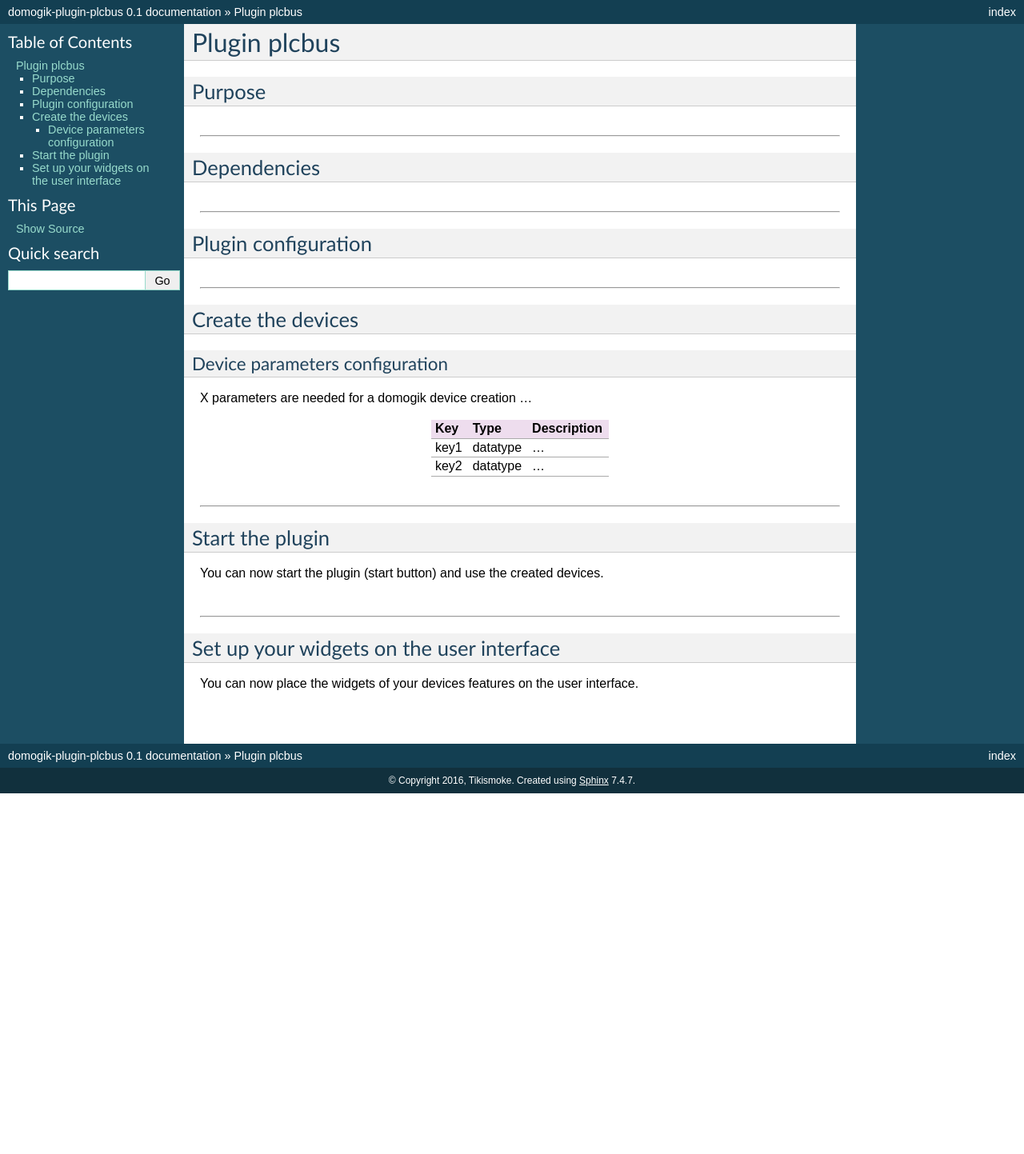
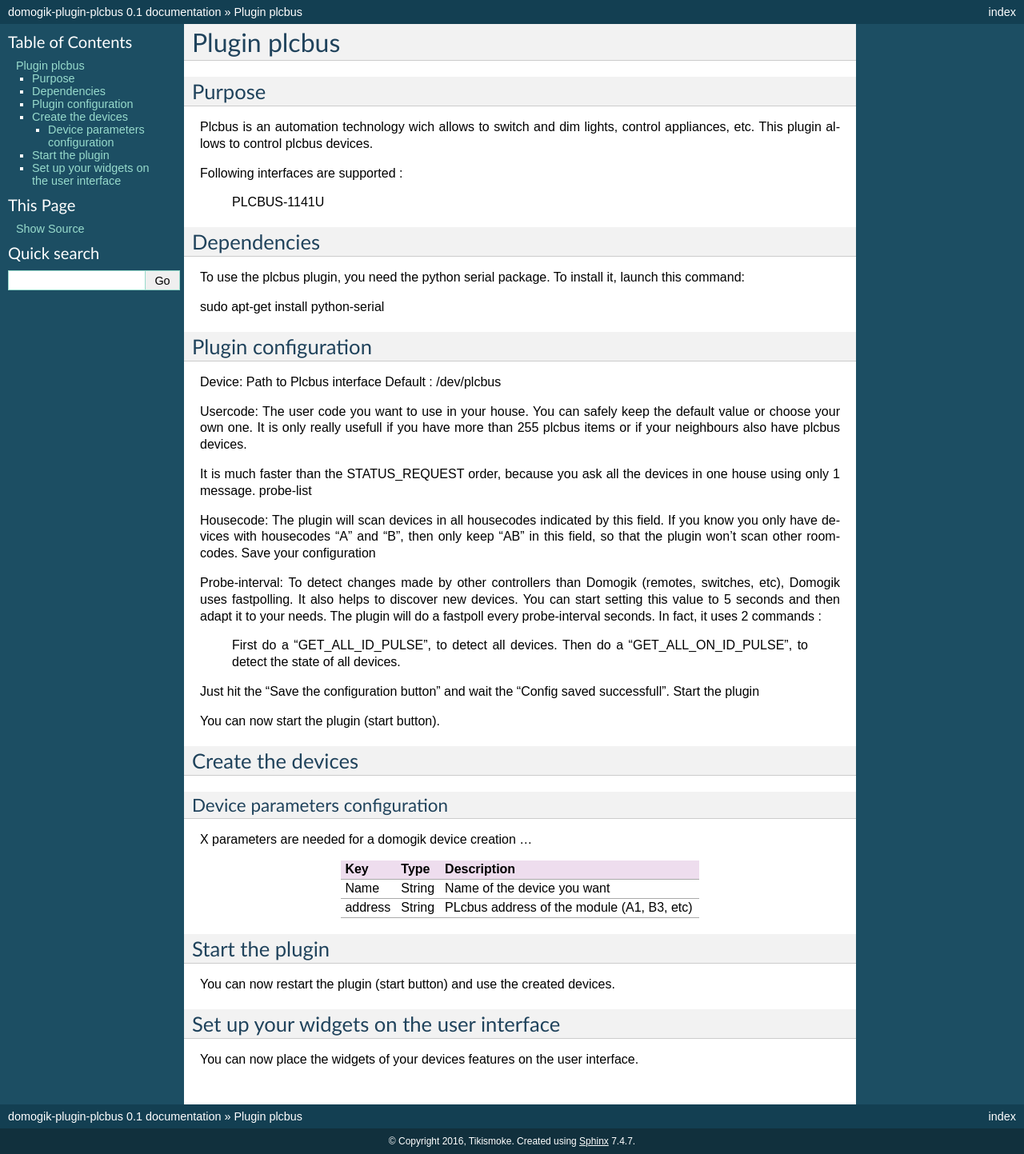
Before and after one commit to tikismoke/domogik-plugin-plcbus, a Sphinx documentation site: the page built from docs/plcbus.txt, in a window 1280 px wide. Shown: the whole page at 80% size. Built offline with Sphinx 7.4.7, drawn with Linux system fonts in a browser that asks for light colours; pages that are not in the unit, such as notebooks, are missing from menus; before the commit the page ends 992 px from its top, so only the background shows below that.

Commit message:
Doc update and xpl correction

```diff
--- a/docs/changelog.txt
+++ b/docs/changelog.txt
@@ -6,3 +6,4 @@
 ===
 
 * Plugin creation
+* Adapt the old domogik 0.3 from : Yoann HINARD <yoann.hinard at gmail.com>, Francois PINET <domopyx at gmail.com>
--- a/docs/plcbus.txt
+++ b/docs/plcbus.txt
@@ -7,26 +7,53 @@
 Purpose
 =======
 
-.. raw:: html
+Plcbus is an automation technology wich allows to switch and dim lights, control appliances, etc. This plugin allows to control plcbus devices.
 
-   <br />
-   <hr>
+Following interfaces are supported :
+
+    PLCBUS-1141U
+
 
 Dependencies
 ============
 
-.. raw:: html
+To use the plcbus plugin, you need the python serial package. To install it, launch this command:
 
-   <br />
-   <hr>
+sudo apt-get install python-serial
+
 
 Plugin configuration
 ====================
 
-.. raw:: html
 
-   <br />
-   <hr>
+Device: Path to Plcbus interface Default : /dev/plcbus
+
+
+Usercode: The user code you want to use in your house. You can safely keep the default value or choose your own one.
+It is only really usefull if you have more than 255 plcbus items or if your neighbours also have plcbus devices.
+
+
+It is much faster than the STATUS_REQUEST order, because you ask all the devices in one house using only 1 message.
+probe-list
+
+
+Housecode: The plugin will scan devices in all housecodes indicated by this field.
+If you know you only have devices with housecodes “A” and “B”, then only keep “AB” in this field, so that the plugin won’t scan other roomcodes.
+Save your configuration
+
+
+Probe-interval: To detect changes made by other controllers than Domogik (remotes, switches, etc), Domogik uses fastpolling.
+It also helps to discover new devices. You can start setting this value to 5 seconds and then adapt it to your needs.
+The plugin will do a fastpoll every probe-interval seconds. In fact, it uses 2 commands :
+
+    First do a “GET_ALL_ID_PULSE”, to detect all devices.
+    Then do a “GET_ALL_ON_ID_PULSE”, to detect the state of all devices.
+
+
+Just hit the "Save the configuration button" and wait the “Config saved successfull".
+Start the plugin
+
+You can now start the plugin (start button).
 
 Create the devices
 ==================
@@ -40,32 +67,18 @@
 ===================== =========================== ======================================================================
 Key                   Type                        Description
 ===================== =========================== ======================================================================
-key1                  datatype                    ...
+Name                  String                      Name of the device you want
 --------------------- --------------------------- ----------------------------------------------------------------------
-key2                  datatype                    ...
+address               String                      PLcbus address of the module (A1, B3, etc)
 ===================== =========================== ======================================================================
 
-
-.. raw:: html
-
-   <br />
-   <hr>
 
 Start the plugin
 ================
 
-You can now start the plugin (start button) and use the created devices.
-
-.. raw:: html
-
-   <br />
-   <hr>
+You can now restart the plugin (start button) and use the created devices.
 
 Set up your widgets on the user interface
 =========================================
 
 You can now place the widgets of your devices features on the user interface.
-
-.. raw:: html
-
-   <br />
```
Also changed, not shown: 1 other file.
